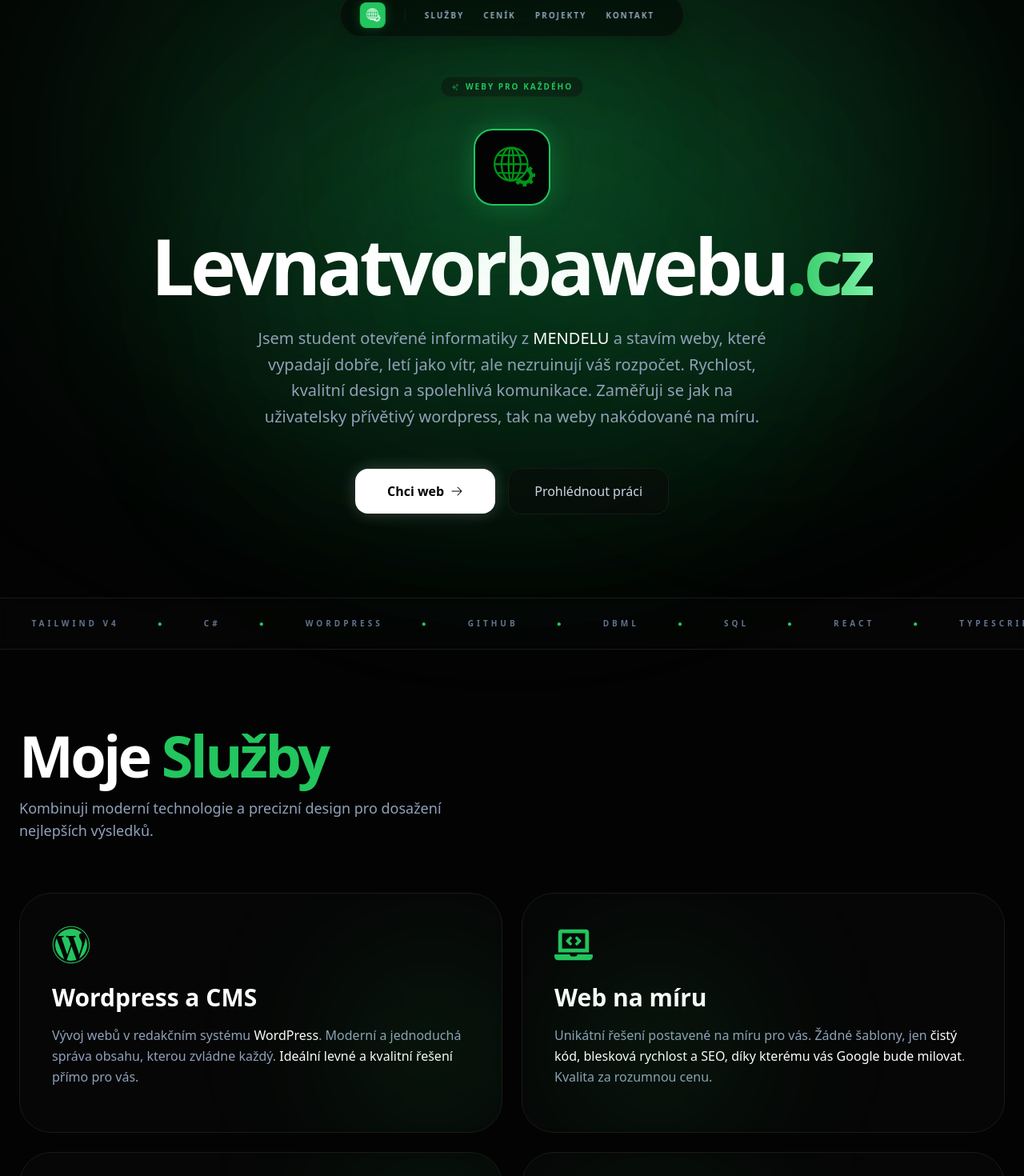
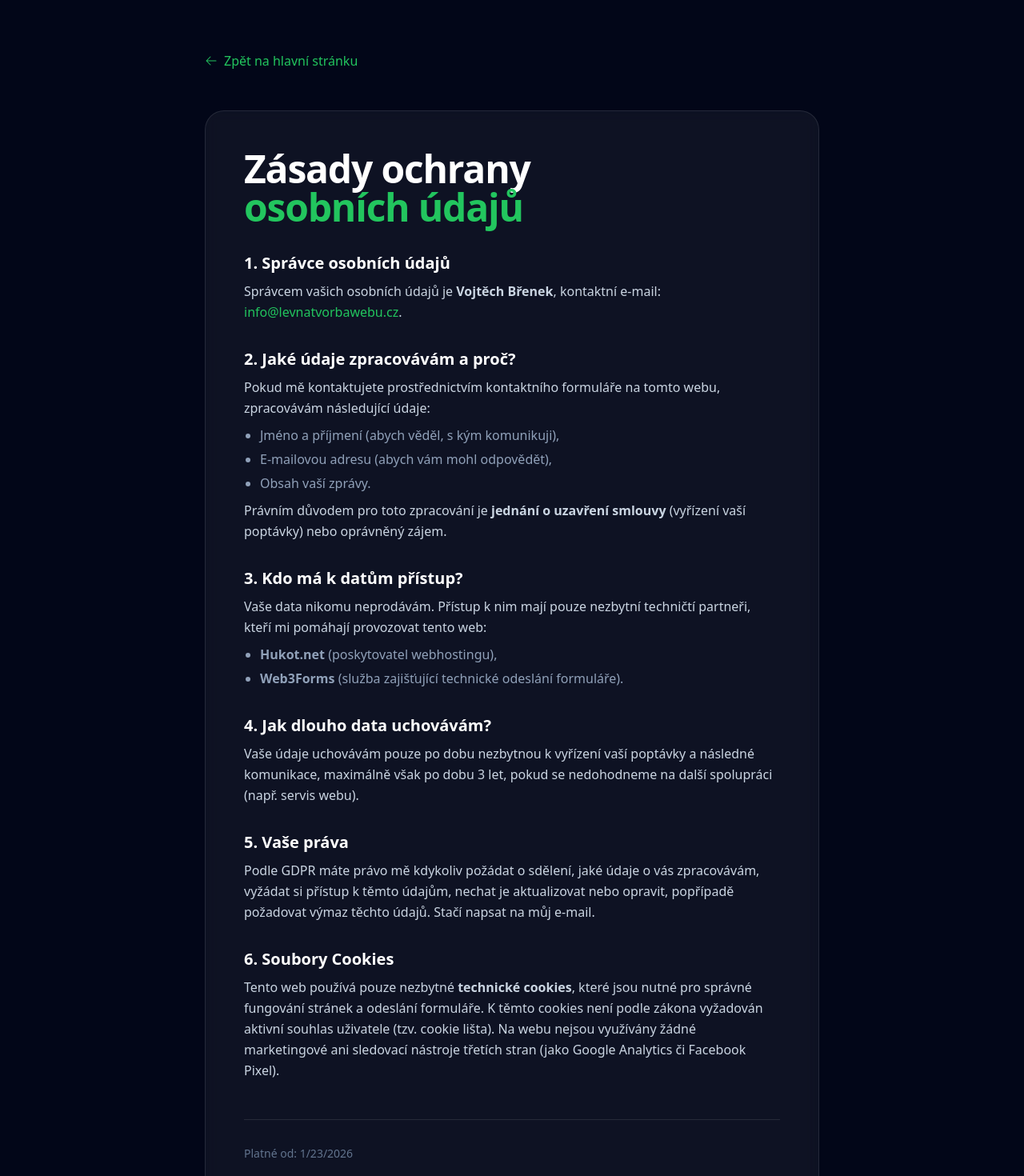
Before and after one commit to endurovojta173/levnatvorbawebu.cz, a React (Vite) app: page /privacy in a window 1280 px wide. Shown: the part 32-1502 px from the top of the page at 80% size. Built offline with nearby package versions, Linux system fonts and the light colour scheme.

Commit message:
Add privacy policy page and routing
Introduced a new PrivacyPolicy component and set up routing using react-router-dom. Updated the Contacts form to include a link to the privacy policy. Main app structure now uses React Router to handle navigation between the main page and the privacy policy.

```diff
--- a/package.json
+++ b/package.json
@@ -15,6 +15,7 @@
     "react": "^19.2.0",
     "react-dom": "^19.2.0",
     "react-icons": "^5.5.0",
+    "react-router-dom": "^7.13.0",
     "tailwindcss": "^4.1.18"
   },
   "devDependencies": {
--- a/src/components/App.tsx
+++ b/src/components/App.tsx
@@ -1,25 +1,36 @@
+import { BrowserRouter as Router, Routes, Route } from "react-router-dom";
+
 import Navbar from "./Navbar";
 import Hero from "./Hero";
 import Services from "./Services";
 import Pricing from "./Pricing";
 import Contacts from "./Contacts";
 import Projects from "./Projects";
+import PrivacyPolicy from "./PrivacyPolicy";
+
+function MainPage() {
+  return (
+    <>
+      <Navbar />
+      <Hero />
+      <Services />
+      <Pricing />
+      <Projects />
+      <Contacts />
+    </>
+  );
+}
 
 export default function App() {
   return (
-    <div className="min-h-screen bg-brand-bg text-white selection:bg-brand-primary/30">
-      <Navbar />
+    <Router>
+      <div className="min-h-screen bg-brand-bg text-white selection:bg-brand-primary/30">
+        <Routes>
+          <Route path="/" element={<MainPage />} />
+          <Route path="/privacy" element={<PrivacyPolicy />} />
+        </Routes>
 
-      <Hero />
-
-      <Services />
-
-      <Pricing />
-
-
-      <Projects />
-
-      <Contacts />
-    </div>
+      </div>
+    </Router>
   );
 }
--- a/src/components/Contacts.tsx
+++ b/src/components/Contacts.tsx
@@ -2,6 +2,7 @@
 import { motion } from "framer-motion";
 import { HiEnvelope, HiMapPin, HiPaperAirplane, HiChevronDown } from "react-icons/hi2";
 import { FaFacebook, FaGithub, FaInstagram, FaLinkedin, FaPhone  } from "react-icons/fa";
+import { Link } from "react-router-dom";
 
 export default function Contact() {
   const currentYear = new Date().getFullYear();
@@ -167,6 +168,10 @@
         )}
       </button>
 
+      <p className="text-xs text-slate-500 mt-4 text-center">
+        Odesláním formuláře souhlasíte se <a href="/privacy" className="underline hover:text-white">zpracováním osobních údajů</a>.
+      </p>
+
       {/* Result */}
       {result && (
         <p className={`text-center text-sm mt-4 ${result.includes("odeslána") ? "text-green-400" : "text-red-400"}`}>
@@ -177,7 +182,7 @@
   );
 }
 
-// ----- Components -----
+// Components for contact info and social buttons
 function ContactItem({ icon, text, href }: any) {
   const Wrapper = href ? "a" : "div";
   return (
--- /dev/null
+++ b/src/components/PrivacyPolicy.tsx
@@ -0,0 +1,103 @@
+import { motion } from "framer-motion";
+import { HiArrowLeft } from "react-icons/hi2";
+import { Link } from "react-router-dom"; // Použijeme pro navigaci zpět
+
+export default function PrivacyPolicy() {
+  return (
+    <section className="min-h-screen bg-slate-950 text-slate-300 py-24 px-4">
+      <div className="max-w-3xl mx-auto">
+
+        {/* Tlačítko Zpět */}
+        <div className="mb-12">
+          <Link
+            to="/"
+            className="inline-flex items-center gap-2 text-brand-primary hover:text-white transition-colors font-medium"
+          >
+            <HiArrowLeft /> Zpět na hlavní stránku
+          </Link>
+        </div>
+
+        <motion.div
+          initial={{ opacity: 0, y: 20 }}
+          animate={{ opacity: 1, y: 0 }}
+          transition={{ duration: 0.5 }}
+          className="bg-white/5 border border-white/10 p-8 md:p-12 rounded-3xl backdrop-blur-sm"
+        >
+          <h1 className="text-3xl md:text-5xl font-bold text-white mb-8 tracking-tight">
+            Zásady ochrany <br /><span className="text-brand-primary">osobních údajů</span>
+          </h1>
+
+          <div className="space-y-8 leading-relaxed">
+
+            {/* 1. About me */}
+            <div>
+              <h2 className="text-xl font-bold text-white mb-2">1. Správce osobních údajů</h2>
+              <p>
+                Správcem vašich osobních údajů je <strong>Vojtěch Břenek</strong>,
+                kontaktní e-mail: <a href="mailto:info@levnatvorbawebu.cz" className="text-brand-primary hover:underline">info@levnatvorbawebu.cz</a>.
+              </p>
+            </div>
+
+            {/* 2. Info about client */}
+            <div>
+              <h2 className="text-xl font-bold text-white mb-2">2. Jaké údaje zpracovávám a proč?</h2>
+              <p className="mb-2">
+                Pokud mě kontaktujete prostřednictvím kontaktního formuláře na tomto webu, zpracovávám následující údaje:
+              </p>
+              <ul className="list-disc pl-5 space-y-1 text-slate-400">
+                <li>Jméno a příjmení (abych věděl, s kým komunikuji),</li>
+                <li>E-mailovou adresu (abych vám mohl odpovědět),</li>
+                <li>Obsah vaší zprávy.</li>
+              </ul>
+              <p className="mt-2">
+                Právním důvodem pro toto zpracování je <strong>jednání o uzavření smlouvy</strong> (vyřízení vaší poptávky) nebo oprávněný zájem.
+              </p>
+            </div>
+
+            {/* 3. Access */}
+            <div>
+              <h2 className="text-xl font-bold text-white mb-2">3. Kdo má k datům přístup?</h2>
+              <p>
+                Vaše data nikomu neprodávám. Přístup k nim mají pouze nezbytní techničtí partneři, kteří mi pomáhají provozovat tento web:
+              </p>
+              <ul className="list-disc pl-5 space-y-1 mt-2 text-slate-400">
+                <li><strong>Hukot.net</strong> (poskytovatel webhostingu),</li>
+                <li><strong>Web3Forms</strong> (služba zajišťující technické odeslání formuláře).</li>
+              </ul>
+            </div>
+
+            {/* Time */}
+            <div>
+              <h2 className="text-xl font-bold text-white mb-2">4. Jak dlouho data uchovávám?</h2>
+              <p>
+                Vaše údaje uchovávám pouze po dobu nezbytnou k vyřízení vaší poptávky a následné komunikace, maximálně však po dobu 3 let, pokud se nedohodneme na další spolupráci (např. servis webu).
+              </p>
+            </div>
+
+            {/* Rights */}
+            <div>
+              <h2 className="text-xl font-bold text-white mb-2">5. Vaše práva</h2>
+              <p>
+                Podle GDPR máte právo mě kdykoliv požádat o sdělení, jaké údaje o vás zpracovávám, vyžádat si přístup k těmto údajům, nechat je aktualizovat nebo opravit, popřípadě požadovat výmaz těchto údajů. Stačí napsat na můj e-mail.
+              </p>
+            </div>
+
+            {/* 6. Cookies */}
+            <div>
+              <h2 className="text-xl font-bold text-white mb-2">6. Soubory Cookies</h2>
+              <p>
+                Tento web používá pouze nezbytné <strong>technické cookies</strong>, které jsou nutné pro správné fungování stránek a odeslání formuláře. K těmto cookies není podle zákona vyžadován aktivní souhlas uživatele (tzv. cookie lišta). Na webu nejsou využívány žádné marketingové ani sledovací nástroje třetích stran (jako Google Analytics či Facebook Pixel).
+              </p>
+            </div>
+
+          </div>
+
+          <div className="mt-12 pt-8 border-t border-white/10 text-sm text-slate-500">
+            Platné od: {new Date().toLocaleDateString()}
+          </div>
+
+        </motion.div>
+      </div>
+    </section>
+  );
+}
```
Also changed, not shown: 1 other file (tests, documents, lock files or other folders).
